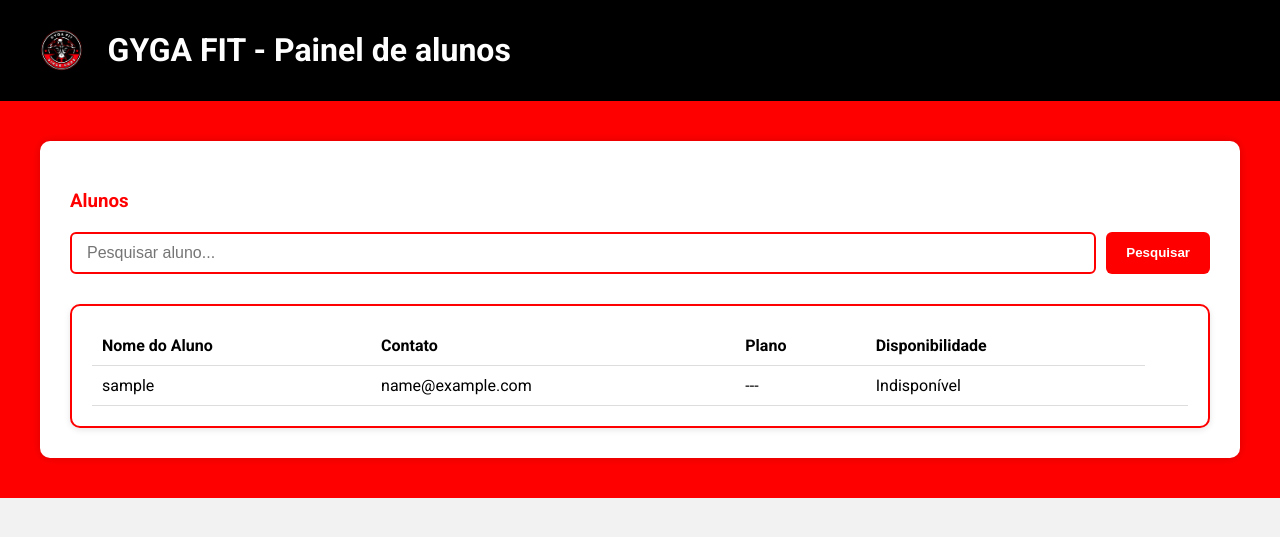
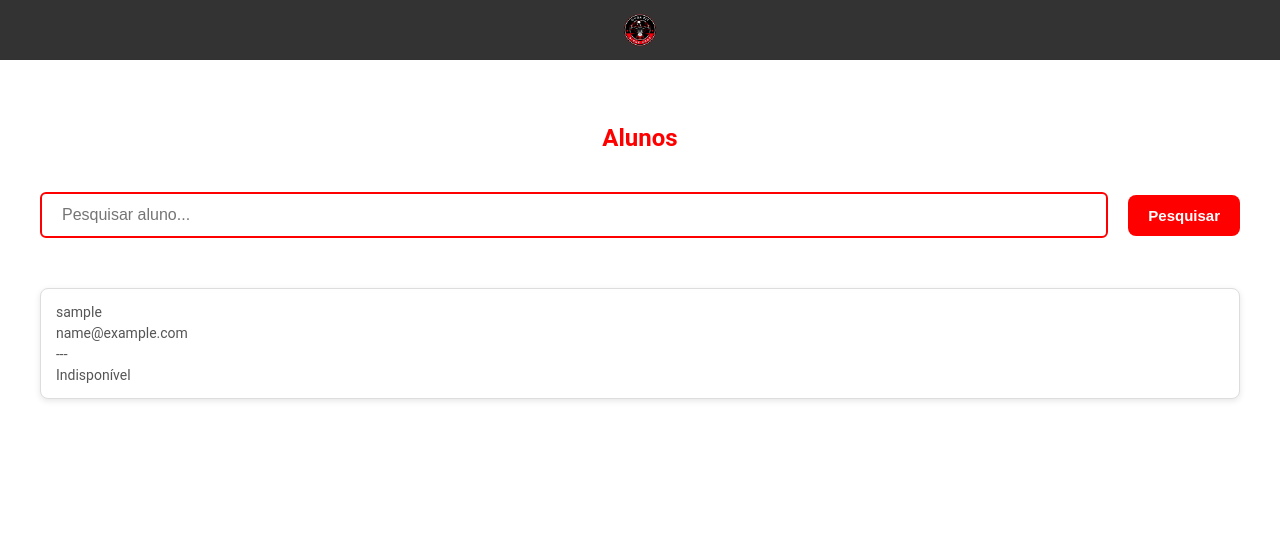
Before and after one commit to Samuel1-salc/Gyga-fit-gym, a PHP site: page /view/alunos.php in a window 1280 px wide. Shown: the top 537 px of the page. Run offline with PHP 8.4, Linux system fonts and the light colour scheme; tables that the repository leaves empty or names only in its code hold one stand-in row (values such as "Sample post").

Commit message:
reajuste de front em tela de pesquisa de alunos
reajustando a tela deixando-a padronizada de acodo com o projeto em geral

```diff
--- a/view/alunos.php
+++ b/view/alunos.php
@@ -36,71 +36,52 @@ if (isset($_GET['search']) && !empty($_GET['search'])) {
 <head>
     <meta charset="UTF-8">
     <title>Painel do Instrutor</title>
-    <link rel="stylesheet" href="./style/perfilAlunos.css">
-    <link href="https://fonts.googleapis.com/css2?family=Roboto:wght@300;400;700&display=swap" rel="stylesheet">
+
+    <link href="https://fonts.googleapis.com/css2?family=Roboto:wght@300;400;700&display=swap">
+    <link rel="stylesheet" href="./style/perfilAlunos.css?v=<?= time(); ?>">
 </head>
 <body>
 
     <header>
-    <div class="header-logo">
-        <img src="img/logo.png" alt="Logo GYGA FIT">
-        <h1>GYGA FIT - Painel de alunos</h1>
+        <div class="header-container">
+            <div class="user-icon">
+
+            </div>
+            <div class="logo">
+                <img src="./img/logo.png" alt="Gyga Fit Logo" class="logo-img">
+            </div>
+            <button class="header-button" onclick="toggleSidebar()">☰</button>
+
+            </div>
         </div>
     </header>
 
-<div class="fundo-vermelho">
-    <div class="container">
-
-        <div class="solicitacoes">
+<div class="main-container">
             <h3>Alunos</h3>
             <form method="GET" action="" class="search-bar">
                 <input type="text" name="search" placeholder="Pesquisar aluno..." value="<?= htmlspecialchars($_GET['search'] ?? '') ?>">
                 <button type="submit">Pesquisar</button>
             </form>
-        <?php if (!empty($alunos)): ?>
+            <div class="solicitacoes">
+        <?php foreach (array_reverse($alunos) as $aluno): ?>
             <div class="card-aluno">
-                <div class="aluno-box">
-                    <table>
-                        <thead>
-                            <tr>
-                                <th>Nome do Aluno</th>
-                                <th>Contato</th>
-                                <th>Plano</th>
-                                <th>Disponibilidade</th>
-                            </tr>
-                        </thead>
-                        <tbody>
-                            <?php foreach (array_reverse($alunos) as $aluno): ?>
-                                <tr>
-
-                                    <td><?= htmlspecialchars($aluno['username']) ?></td>
-                                    <td><?= htmlspecialchars($aluno['email']) ?></td>
-                                    <td><?= htmlspecialchars(plano($aluno['plano']) ?? '---') ?></td>
-                                    <td><?= disponiblidade($aluno['id']) ?></td>
-
-                                    <td>
+                <div class="card-info">
+                    <p><?= htmlspecialchars($aluno['username']) ?></p>
+                    <p><?= htmlspecialchars($aluno['email']) ?></p>
+                    <p><?= htmlspecialchars(plano($aluno['plano']) ?? '---') ?></p>
+                    <p><?= disponiblidade($aluno['id']) ?></p>
+                </div>
 
                 <?php if (disponiblidade($aluno['id']) == 'Disponível'): ?>
                     <form method="POST" action="../controllers/processsarAdicionarAluno.php">
                         <input type="hidden" name="id_aluno" value="<?= htmlspecialchars($aluno['id'] ?? '') ?>">
                         <button type="submit">Adicionar</button>
                     </form>
-                                        <?php else: ?>
-
                 <?php endif; ?>
-                                    </td>
-                                </tr>
+            </div> <!-- Fechando card-aluno dentro do foreach -->
         <?php endforeach; ?>
-                        </tbody>
-                    </table>
-                </div>
-            </div>
-        <?php else: ?>
-            <p>Nenhuma solicitação de treino encontrada.</p>
-        <?php endif; ?>
-        </div>
-    </div>
-</div>
+    </div> <!-- solicitacoes -->
+</div><!-- main -->
 
 </body>
 </html>
--- a/view/style/perfilAlunos.css
+++ b/view/style/perfilAlunos.css
@@ -1,115 +1,150 @@
-* {
-    box-sizing: border-box;
-}
 
 body {
     font-family: 'Roboto', sans-serif;
     margin: 0;
-    background-color: #f2f2f2;
+    background-color: #ffffff;
 }
 
-.fundo-vermelho {
-    background-color: rgb(255, 0, 0);
+.main-container {
+    background-color: rgb(255, 255, 255);
     padding: 40px 0;
 }
 
-header {
-    background-color: #000;
-    color: white;
-    padding: 10px 30px;
-}
-
-.header-logo {
-    display: flex;
-    align-items: center;
-    gap: 15px;
-}
-
-.header-logo img {
-    height: 50px;
-}
-
-.container {
-    max-width: 1200px;
-    margin: auto;
-    background-color: #fff;
-    border-radius: 10px;
-    padding: 30px;
-    box-shadow: 0 0 10px rgba(0,0,0,0.15);
-}
-
-.solicitacoes h3 {
-    color: red;
+.main-container h3 {
+    text-align: center;
+    color: #ff0000;
+    font-size: 24px;
     margin-bottom: 20px;
 }
 
-/* ESTILO DAS CAIXAS DE ALUNO */
-.card-aluno {
+
+header {
+    background-color: #333; /* Cor neutra para o cabeçalho */
+    color: white;
+    padding: 10px 15px; /* Reduz a largura do cabeçalho */
     display: flex;
-    flex-direction: column;
-    gap: 20px;
+    justify-content: space-between;
+    align-items: center;
+    box-shadow: 0 2px 4px rgba(0, 0, 0, 0.1);
 }
 
-/* Cada aluno em uma caixa separada */
-.aluno-box {
-    border: 2px solid red;
-    border-radius: 10px;
-    padding: 20px;
-    background-color: #fff;
-    box-shadow: 0 2px 6px rgba(0,0,0,0.1);
+
+.header-container {
+    display: flex;
+    max-width: 1000px;
+    margin: 0 auto;
+    padding: 0 100px;
+    position: relative; /* Permite posicionamento absoluto dos elementos filhos */
+    justify-content: flex-end; /* Alinha os elementos à direita */
 }
 
-.aluno-box table {
-    width: 100%;
-    border-collapse: collapse;
+.header-button {
+    position: absolute; /* Posiciona o botão de forma absoluta */
+    left: -600px; /* Alinha o botão à esquerda com espaçamento */
+    top: 50%; /* Centraliza verticalmente */
+    transform: translateY(-50%); /* Ajusta o alinhamento vertical */
+    background-color: transparent;
+    border: none;
+    color: white;
+    font-size: 20px;
+    cursor: pointer;
+    transition: transform 0.2s ease;
 }
 
-.aluno-box th,
-.aluno-box td {
-    text-align: left;
-    padding: 10px;
-    font-size: 16px;
-    border-bottom: 1px solid #ddd;
+.header-button:hover {
+    transform: translateY(-50%) scale(1.1); /* Mantém o alinhamento ao aplicar o hover */
 }
 
-.aluno-box form {
+.logo {
     display: flex;
     align-items: center;
     gap: 10px;
-    margin-top: 10px;
 }
 
-.aluno-box select {
-    padding: 6px 10px;
-    border-radius: 6px;
-    border: 1px solid #ccc;
+.logo-img {
+    height: 40px;
+    width: auto;
 }
 
-.aluno-box button {
-    padding: 6px 12px;
-    background-color: red;
+
+
+
+/* ESTILO DAS CAIXAS DE ALUNO */
+.solicitacoes {
+    display: flex; /* Alinha os elementos em uma linha */
+    flex-direction: column; /* Garante que os elementos fiquem em formato de lista */
+    gap: 15px; /* Adiciona espaçamento entre os cards */
+    padding: 10px;
+    margin: 0 auto;
+    max-width: 1200px; /* Define uma largura máxima para centralizar */
+}
+
+
+
+.card-aluno {
+    display: flex;
+    flex-direction: row; /* Alinha os elementos dentro do card horizontalmente */
+    justify-content: space-between; /* Espaça os elementos dentro do card */
+    align-items: center; /* Centraliza os elementos verticalmente */
+    background-color: #fff;
+    border-radius: 8px;
+    padding: 15px;
+    box-shadow: 0 2px 6px rgba(0, 0, 0, 0.1);
+    border: 1px solid #ddd;
+}
+
+
+.card-info {
+    flex: 1; /* Faz com que as informações ocupem o espaço disponível */
+    display: flex;
+    flex-direction: column; /* Alinha as informações verticalmente */
+    gap: 5px; /* Espaçamento entre as informações */
+}
+
+.card-info p {
+    margin: 0;
+    font-size: 14px;
+    color: #555;
+}
+
+button[type="submit"] {
+    padding: 8px 12px;
+    background-color: #4caf50;
     color: white;
     border: none;
-    border-radius: 6px;
+    border-radius: 4px;
     cursor: pointer;
-    font-weight: bold;
+    font-size: 14px;
+    transition: background-color 0.3s ease;
+}
+
+button[type="submit"]:hover {
+    background-color: #388e3c;
 }
 
 .search-bar {
     display: flex;
-    gap: 10px;
-    margin-bottom: 30px;
-    margin-top: 10px;
+    align-items: center;
+    justify-content: center; /* Centraliza horizontalmente */
+    margin: 20px auto; /* Adiciona margem superior e inferior */
+    max-width: 1200px; /* Define o comprimento máximo */
+    gap: 20px; /* Espaçamento entre o campo de busca e o botão */
 }
-
 .search-bar input[type="text"] {
     flex: 1;
-    padding: 10px 15px;
-    border: 2px solid red;
+    padding: 12px 20px;
+    border: 2px solid rgb(255, 0, 0);
     border-radius: 6px;
     font-size: 16px;
     outline: none;
     transition: border-color 0.3s ease;
+    position: relative; /* Permite o uso de posicionamento absoluto para o ícone */
+    display: flex;
+    gap: 30px;
+    margin: 20px auto; /* Centraliza horizontalmente */
+    max-width: 1200px; /* Define o comprimento máximo */
+
+
 }
 
 .search-bar input[type="text"]:focus {
@@ -117,16 +152,29 @@ header {
 }
 
 .search-bar button {
-    padding: 10px 20px;
-    background-color: red;
+    width: auto; /* Define a largura automática baseada no conteúdo */
+    padding: 12px 20px; /* Ajusta o tamanho do botão para combinar com o campo de busca */
+    background-color: rgb(255, 0, 0);
     color: white;
     border: none;
-    border-radius: 6px;
+    border-radius: 8px;
+    font-size: 15px; /* Ajusta o tamanho da fonte */
     font-weight: bold;
     cursor: pointer;
     transition: background-color 0.3s ease;
+    height: auto; /* Garante que o botão tenha a mesma altura do campo de busca */
+    flex-shrink: 0; /* Impede que o botão encolha no layout flex */
 }
+
 
 .search-bar button:hover {
     background-color: darkred;
 }
+
+
+@media (max-width: 768px) {
+
+    .card-aluno {
+        flex-direction: column; /* Empilha os elementos em telas menores */
+    }
+}
```
Also changed, not shown: view/login.php (deleted, +0 -9 lines), view/print.php (deleted, +0 -22 lines), view/perfilInstrutor2.php (deleted). Lines whose indentation alone changed are shown as unchanged.
